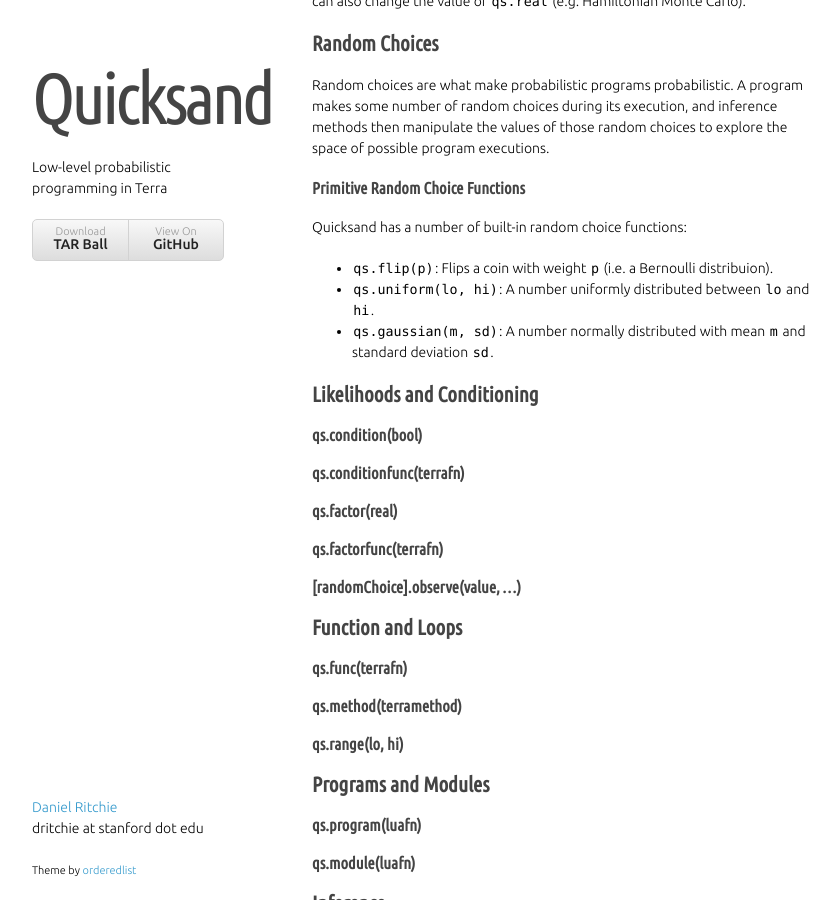
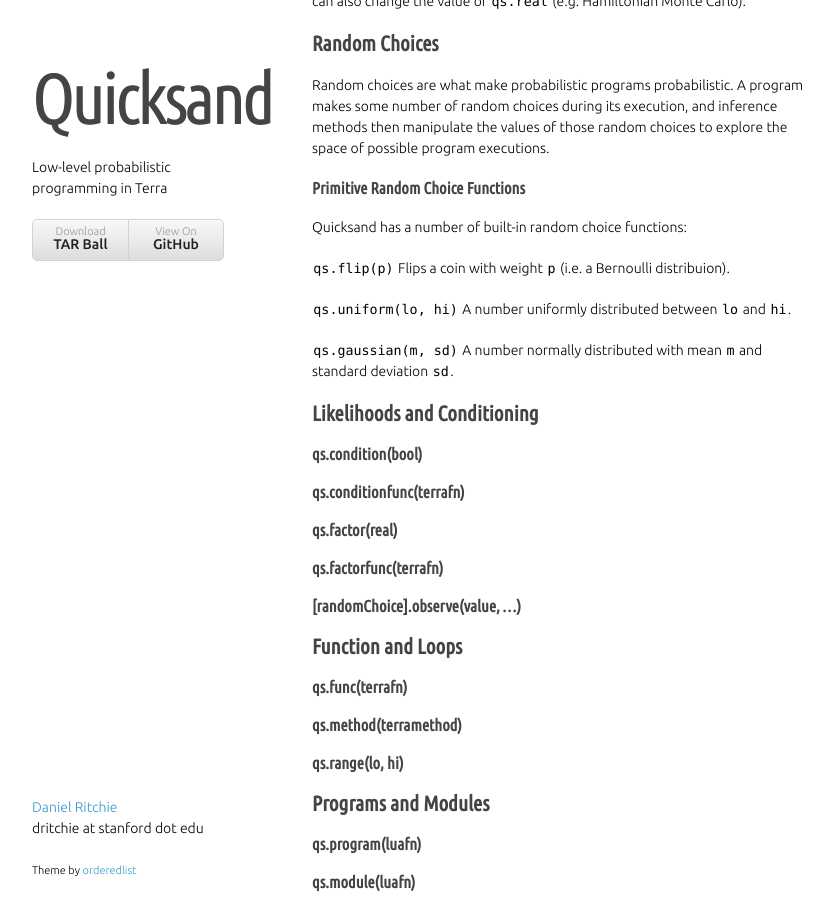
Before and after one commit to dritchie/quicksand, a Jekyll site: the page built from index.md, in a window 1280 px wide and 900 px high, scrolled down 2531 px. Shown: the whole window, without its empty margins (218-1058 px from the left). Built offline with Jekyll 4.4.1, drawn with Linux system fonts in a browser that asks for light colours; some web fonts are replaced.

Commit message:
How does *this* look?

```diff
--- a/index.md
+++ b/index.md
@@ -110,9 +110,14 @@
 
 Quicksand has a number of built-in random choice functions:
 
-- `qs.flip(p)`: Flips a coin with weight `p` (i.e. a Bernoulli distribuion).
-- `qs.uniform(lo, hi)`: A number uniformly distributed between `lo` and `hi`.
-- `qs.gaussian(m, sd)`: A number normally distributed with mean `m` and standard deviation `sd`.
+`qs.flip(p)`
+Flips a coin with weight `p` (i.e. a Bernoulli distribuion).
+
+`qs.uniform(lo, hi)`
+A number uniformly distributed between `lo` and `hi`.
+
+`qs.gaussian(m, sd)`
+A number normally distributed with mean `m` and standard deviation `sd`.
 
 
 ## Likelihoods and Conditioning
```
